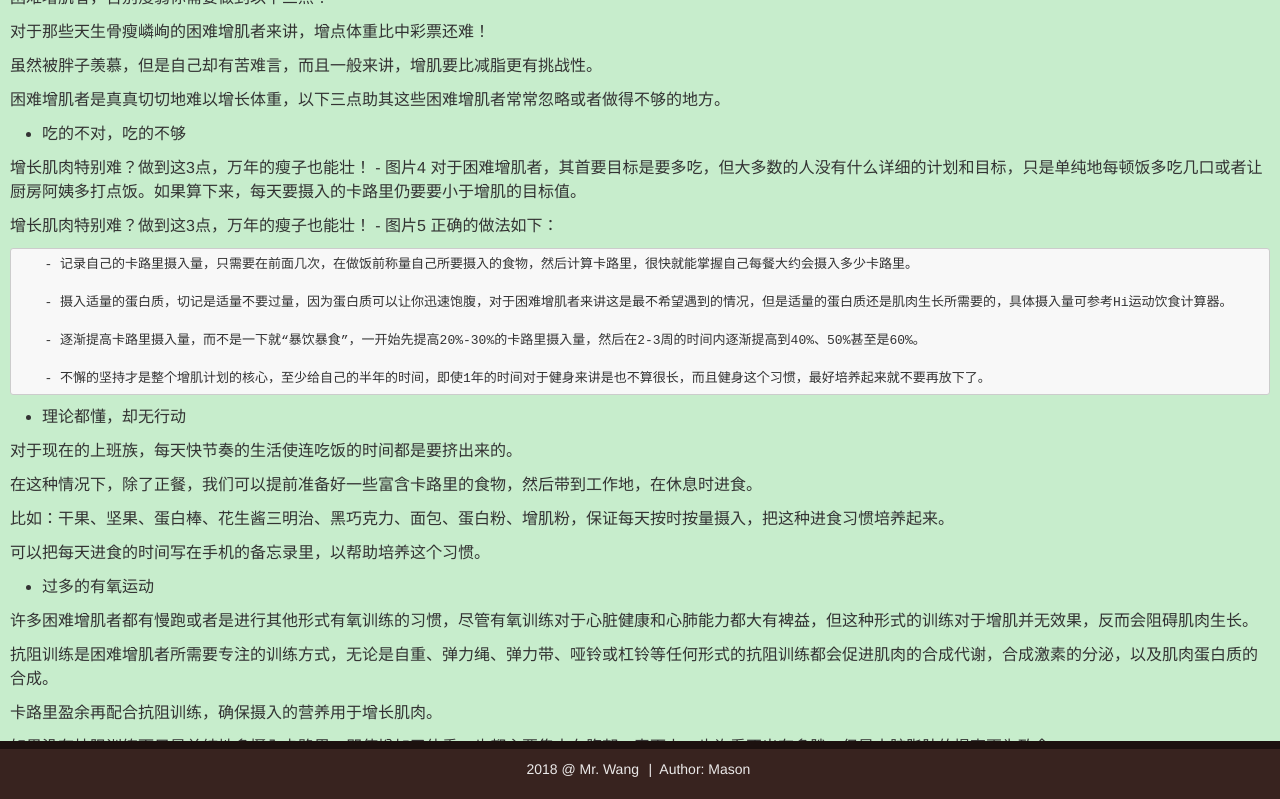
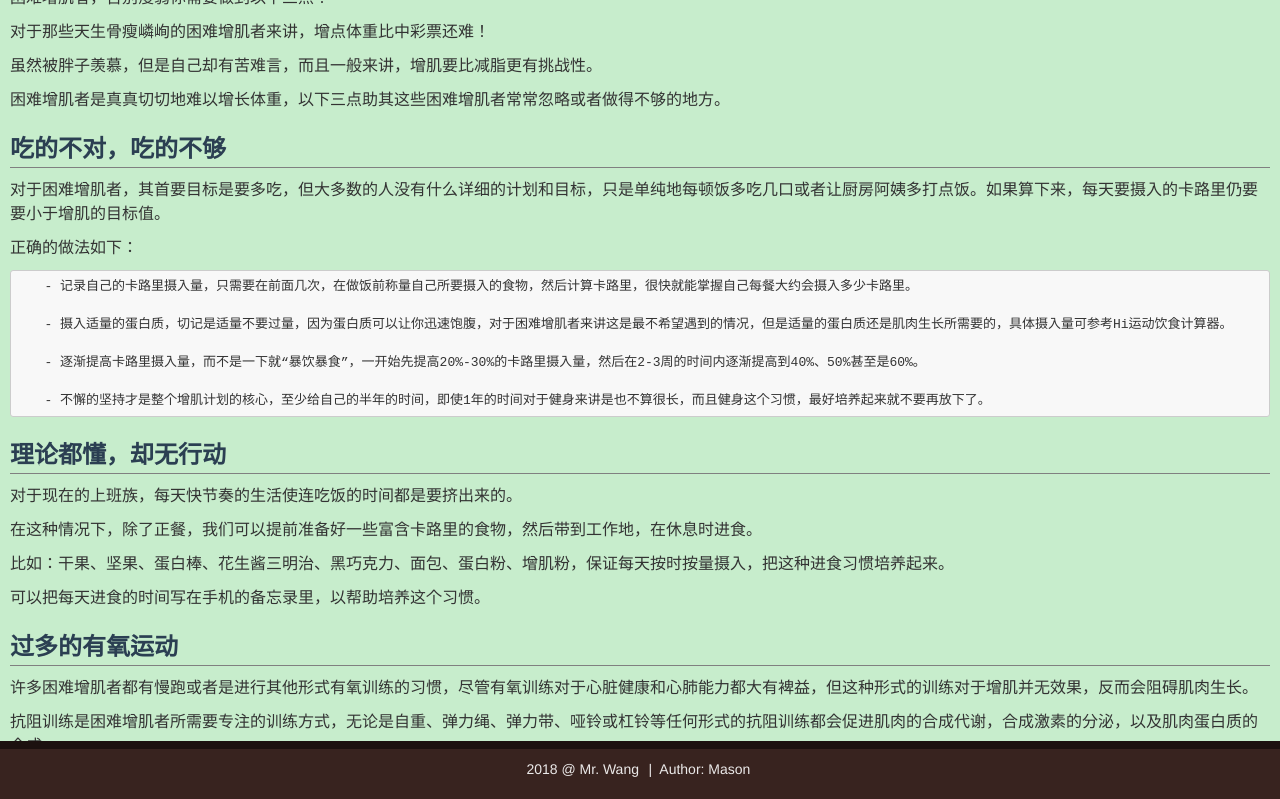
Before and after one commit to mason-mx/jekyll_demo, a Jekyll site: the page built from _posts/1000-01-01-muscle2.md, in a window 1280 px wide and 900 px high, scrolled down 523 px, cut to the strip 101-900 px from the top of the window. Built offline with Jekyll 4.4.1, drawn with Linux system fonts in a browser that asks for light colours.

Commit message:
reorganize posts

```diff
--- a/_posts/1000-01-01-muscle2.md
+++ b/_posts/1000-01-01-muscle2.md
@@ -19,12 +19,10 @@ author: Mason
 
 困难增肌者是真真切切地难以增长体重，以下三点助其这些困难增肌者常常忽略或者做得不够的地方。
 
-- 吃的不对，吃的不够
+## 吃的不对，吃的不够
 
-增长肌肉特别难？做到这3点，万年的瘦子也能壮！ - 图片4
 对于困难增肌者，其首要目标是要多吃，但大多数的人没有什么详细的计划和目标，只是单纯地每顿饭多吃几口或者让厨房阿姨多打点饭。如果算下来，每天要摄入的卡路里仍要要小于增肌的目标值。
 
-增长肌肉特别难？做到这3点，万年的瘦子也能壮！ - 图片5
 正确的做法如下：
 
        - 记录自己的卡路里摄入量，只需要在前面几次，在做饭前称量自己所要摄入的食物，然后计算卡路里，很快就能掌握自己每餐大约会摄入多少卡路里。
@@ -35,7 +33,7 @@ author: Mason
 
        - 不懈的坚持才是整个增肌计划的核心，至少给自己的半年的时间，即使1年的时间对于健身来讲是也不算很长，而且健身这个习惯，最好培养起来就不要再放下了。
 
-- 理论都懂，却无行动
+## 理论都懂，却无行动
 
 对于现在的上班族，每天快节奏的生活使连吃饭的时间都是要挤出来的。
 
@@ -45,7 +43,7 @@ author: Mason
 
 可以把每天进食的时间写在手机的备忘录里，以帮助培养这个习惯。
 
-- 过多的有氧运动
+## 过多的有氧运动
 
 许多困难增肌者都有慢跑或者是进行其他形式有氧训练的习惯，尽管有氧训练对于心脏健康和心肺能力都大有裨益，但这种形式的训练对于增肌并无效果，反而会阻碍肌肉生长。
 
```
Also changed, not shown: _posts/1000-01-01-linux.md (+0 -1 lines), _posts/1000-01-01-web.md (+0 -1 lines).
